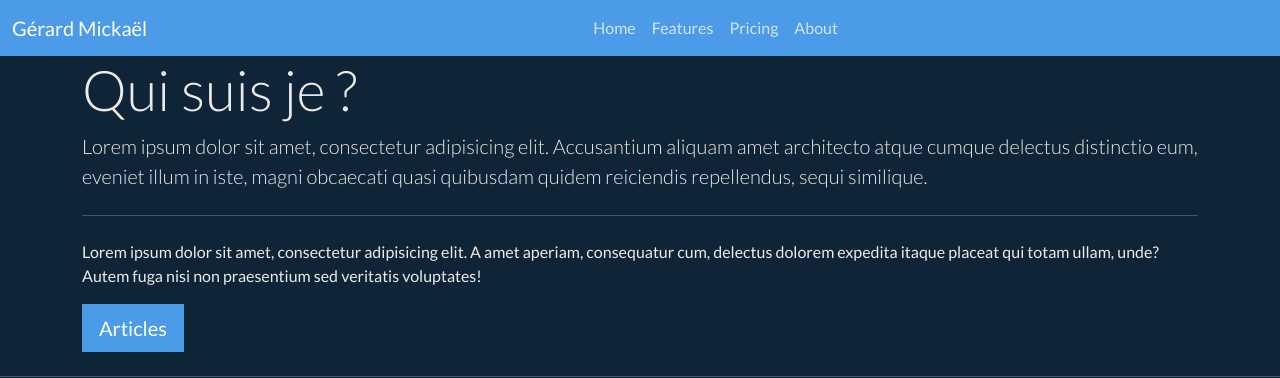
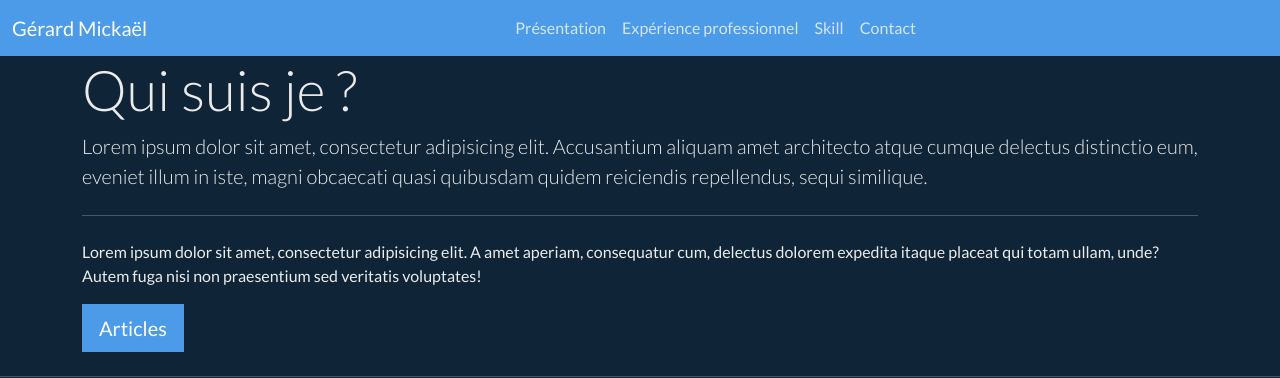
Before and after one commit to micka-sudo/cv_site, a Django app: page / in a window 1280 px wide. Shown: the top 378 px of the page. Run offline with Django 4.2, Linux system fonts and the light colour scheme; some libraries are stand-ins or nearby versions.

Commit message:
change navbar

```diff
--- a/app_site_cv/templates/navbar_footer.html
+++ b/app_site_cv/templates/navbar_footer.html
@@ -25,16 +25,16 @@
     <div class="collapse navbar-collapse justify-content-center" id="navbarColor02">
       <ul class="navbar-nav">
         <li class="nav-item">
-          <a class="nav-link" href="#">Home</a>
+          <a class="nav-link" href="{% url 'home' %}">Présentation</a>
         </li>
         <li class="nav-item">
-          <a class="nav-link" href="#">Features</a>
+          <a class="nav-link" href="#">Expérience professionnel</a>
         </li>
         <li class="nav-item">
-          <a class="nav-link" href="#">Pricing</a>
+          <a class="nav-link" href="#">Skill</a>
         </li>
         <li class="nav-item">
-          <a class="nav-link" href="#">About</a>
+          <a class="nav-link" href="#">Contact</a>
         </li>
     </div>
   </div>
```
